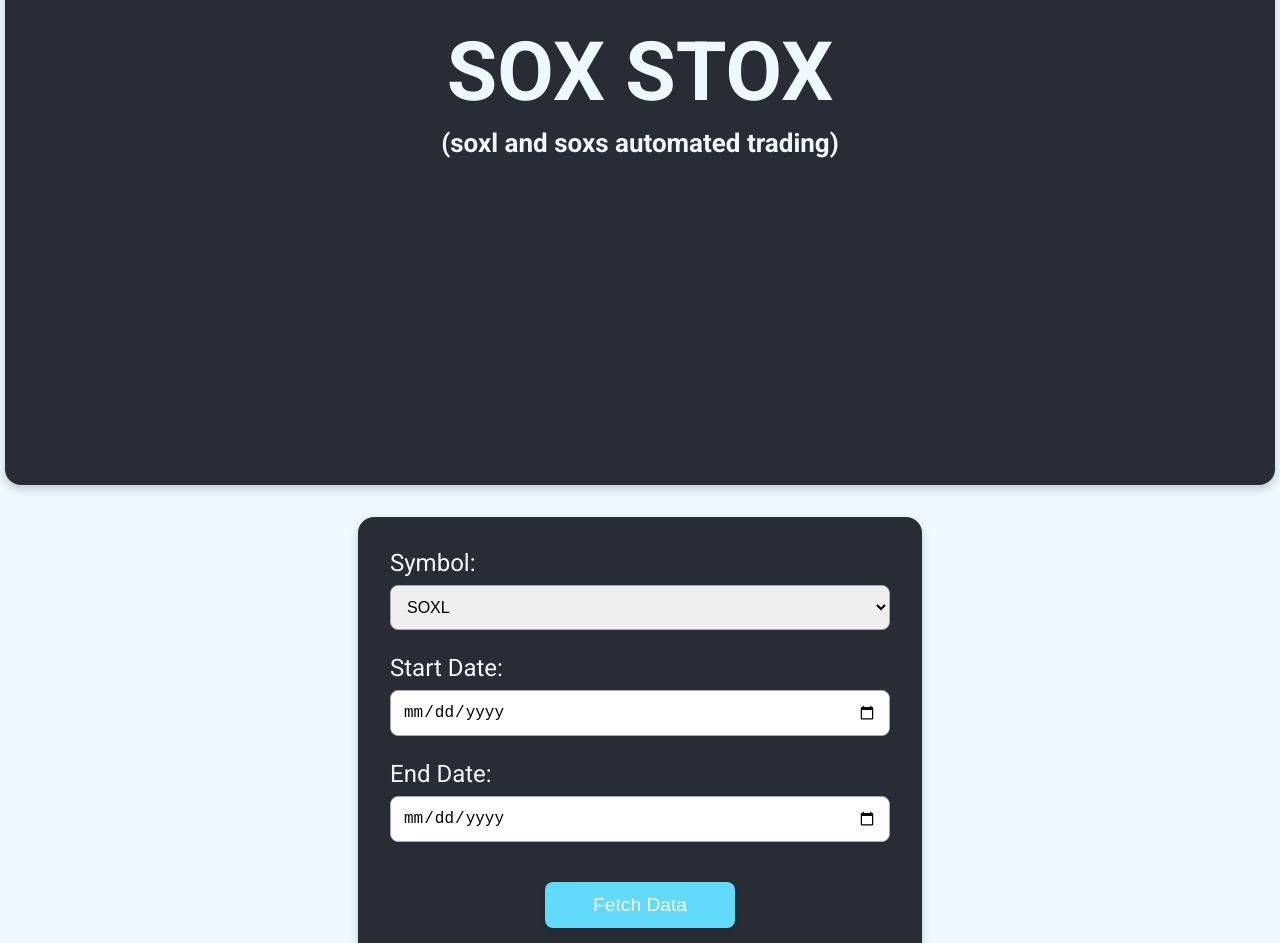
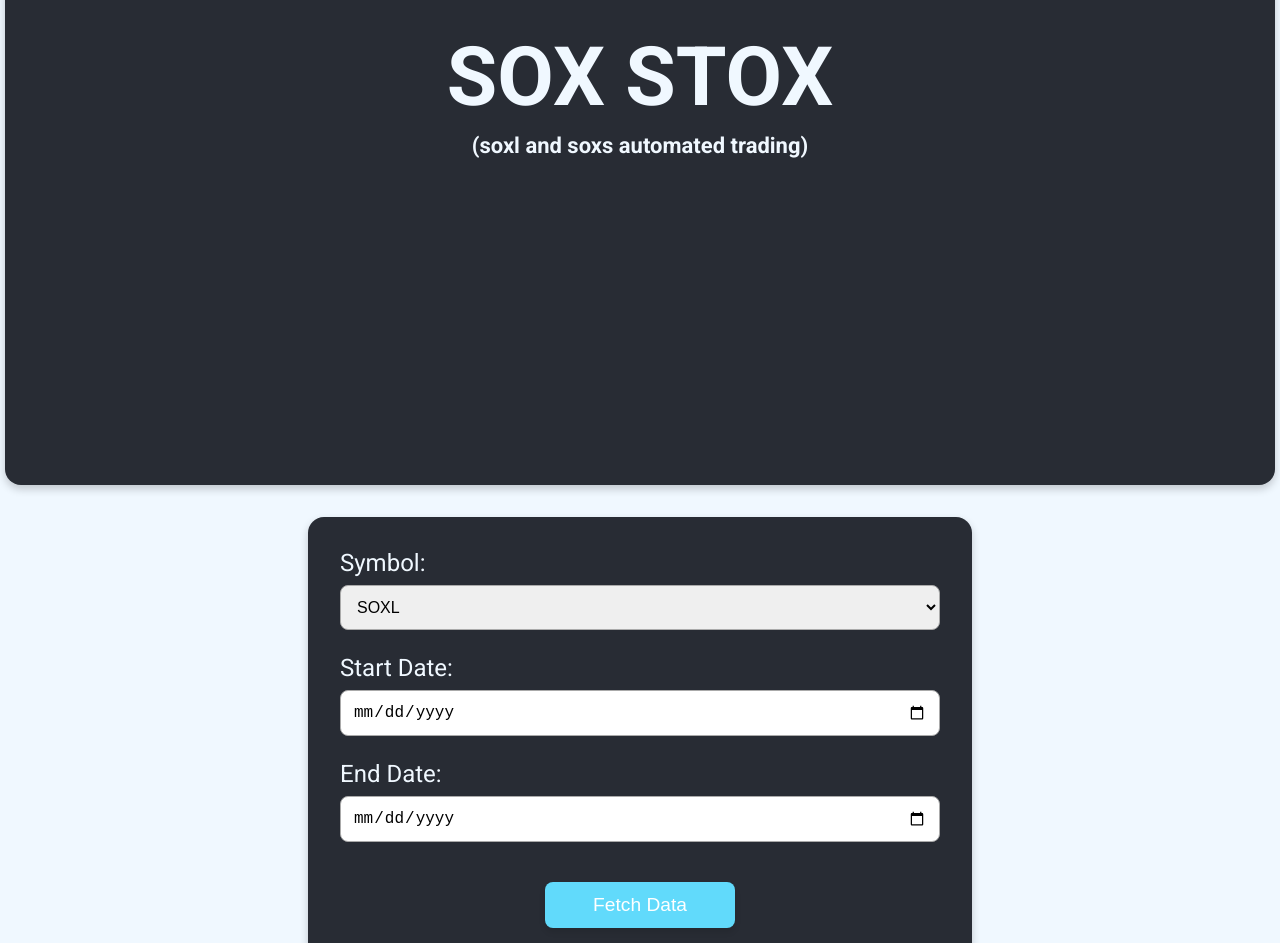
Before and after one commit to EPW80/Automated-Trading-System, a React (Create React App) app in the folder etf-frontend/: page / in a window 1280 px wide. Shown: the part 320-1263 px from the top of the page. Built offline with nearby package versions, Linux system fonts and the light colour scheme.

Commit message:
update to etf-frontend

```diff
--- a/etf-frontend/src/App.css
+++ b/etf-frontend/src/App.css
@@ -52,7 +52,7 @@
 
 .App-header h5 {
   margin-top: 0;
-  font-size: calc(10px + 2vmin); /* Adjust the font size as needed */
+  font-size: calc(6px + 2vmin); /* Adjust the font size as needed */
   color: #f0f8ff;
 }
 
@@ -74,7 +74,7 @@
   border-radius: 1rem;
   box-shadow: 0 4px 8px rgba(0, 0, 0, 0.2);
   width: 90%;
-  max-width: 500px;
+  max-width: 600px;
   margin-left: auto;
   margin-right: auto;
 }
--- a/etf-frontend/src/components/BacktestingResults.js
+++ b/etf-frontend/src/components/BacktestingResults.js
@@ -12,7 +12,7 @@
         <h3>Transactions:</h3>
         <table style={{ margin: '0 auto', borderCollapse: 'collapse', width: '100%', textAlign: 'left' }}>
           <thead>
-            <tr style={{ backgroundColor: '#61dafb', color: 'white' }}>
+            <tr style={{ backgroundColor: '#282c34', color: 'white' }}>
               <th style={{ padding: '0.5rem' }}>Date</th>
               <th style={{ padding: '0.5rem' }}>Type</th>
               <th style={{ padding: '0.5rem' }}>Shares</th>
```
